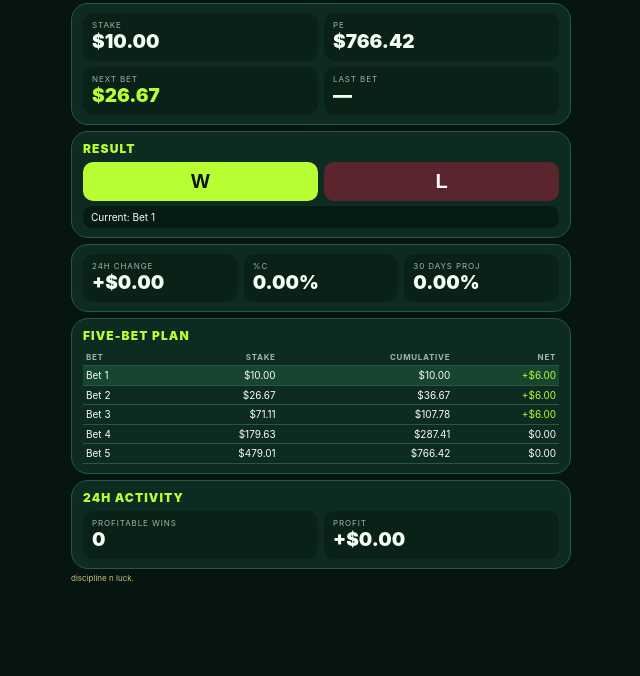
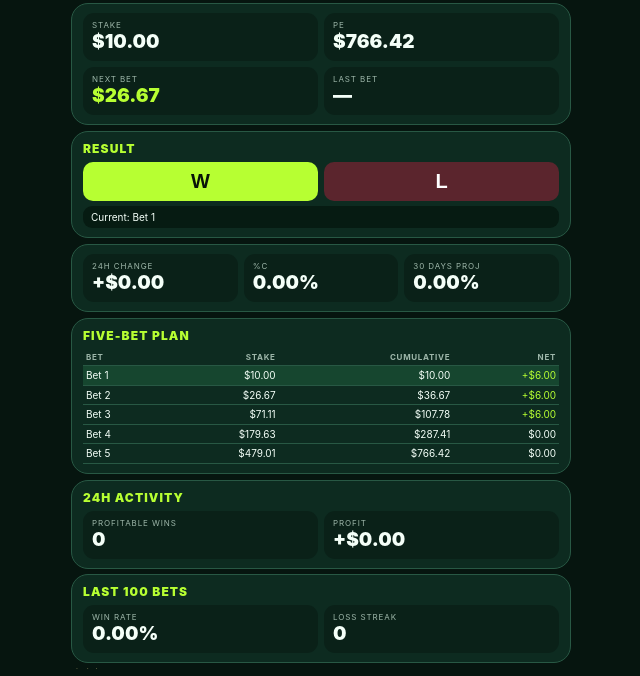
Before and after one commit to cminaini/GROWING, a plain HTML site: page index.html in a window 1280 px wide. Both pictures are taken after a click on the button "Calculate". Shown: the part 124-800 px from the top of the page, without its empty margins (319-959 px from the left). Drawn offline with Linux system fonts and the light colour scheme.

Commit message:
Add files via upload

```diff
--- a/index.html
+++ b/index.html
@@ -145,6 +145,20 @@ th{font-size:8px;color:#9eb7aa;text-transform:uppercase;letter-spacing:.7px}
   </div>
 </div>
 
+<div class="card" style="margin-bottom:5px">
+  <div class="section">LAST 100 BETS</div>
+  <div class="grid">
+    <div class="metric">
+      <div class="label">Win Rate</div>
+      <div class="value" id="winRate100">0.00%</div>
+    </div>
+    <div class="metric">
+      <div class="label">Loss Streak</div>
+      <div class="value" id="lossStreak100">0</div>
+    </div>
+  </div>
+</div>
+
 <div class="warning">discipline n luck.</div>
 </section>
 
@@ -195,7 +209,8 @@ let state = {
   profitableSequences: 0,
   lastProfit: 0,
   history: [],
-  profitEvents: []
+  profitEvents: [],
+  betResults: []
 };
 
 function money(n){
@@ -333,7 +348,8 @@ function setStartingStake(){
     profitableSequences:0,
     lastProfit:0,
     history:[],
-    profitEvents:[]
+    profitEvents:[],
+    betResults:[]
   };
 
   renderLadder();
@@ -351,6 +367,10 @@ function recordWin(){
   const oldExposure = state.exposure;
   const profit = bet <= 3 ? x.profit : 0;
   const timestamp = Date.now();
+
+  state.betResults = Array.isArray(state.betResults) ? state.betResults : [];
+  state.betResults.push("W");
+  if(state.betResults.length > 100) state.betResults = state.betResults.slice(-100);
 
   state.lastBet1 = state.currentBet1;
   state.lastProfit = profit;
@@ -388,6 +408,10 @@ function recordLoss(){
     alert("Set a starting stake first.");
     return;
   }
+
+  state.betResults = Array.isArray(state.betResults) ? state.betResults : [];
+  state.betResults.push("L");
+  if(state.betResults.length > 100) state.betResults = state.betResults.slice(-100);
 
   if(state.currentBet < 5){
     state.currentBet++;
@@ -430,6 +454,31 @@ function getRolling24h(){
   return { count: state.profitEvents.length, profit: Math.round(total*100)/100 };
 }
 
+function getLast100Stats(){
+  const results = Array.isArray(state.betResults) ? state.betResults.slice(-100) : [];
+  const total = results.length;
+  const wins = results.filter(r => r === "W").length;
+
+  let lossStreak = 0;
+  for(let i = results.length - 1; i >= 0; i--){
+    if(results[i] === "L") lossStreak++;
+    else break;
+  }
+
+  return {
+    total: total,
+    wins: wins,
+    winRate: total ? wins / total : 0,
+    lossStreak: lossStreak
+  };
+}
+
+function updateLast100Stats(){
+  const stats = getLast100Stats();
+  document.getElementById("winRate100").textContent = pct(stats.winRate);
+  document.getElementById("lossStreak100").textContent = stats.lossStreak;
+}
+
 function updateMetrics(){
   const rolling = getRolling24h();
   const rate = state.exposure > 0 ? rolling.profit / state.exposure : 0;
@@ -450,6 +499,8 @@ function updateMetrics(){
 
   document.getElementById("wins24").textContent = rolling.count;
   document.getElementById("profit24").textContent = "+" + money(rolling.profit);
+
+  updateLast100Stats();
 
   let rows = "";
   if(state.exposure > 0){
@@ -524,6 +575,7 @@ function load(){
 
   if(!state.currentBet) state.currentBet = 1;
   if(!Array.isArray(state.profitEvents)) state.profitEvents = [];
+  if(!Array.isArray(state.betResults)) state.betResults = [];
 
   if(state.currentBet1 > 0){
     renderLadder();
@@ -548,7 +600,8 @@ function resetAll(){
     profitableSequences:0,
     lastProfit:0,
     history:[],
-    profitEvents:[]
+    profitEvents:[],
+    betResults:[]
   };
 
   document.getElementById("startInput").value = "10";
```
